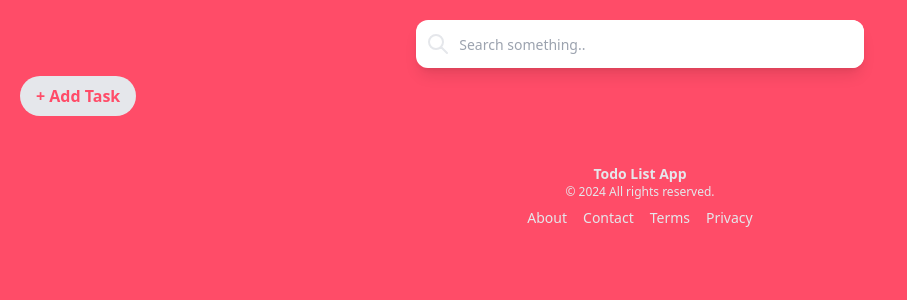
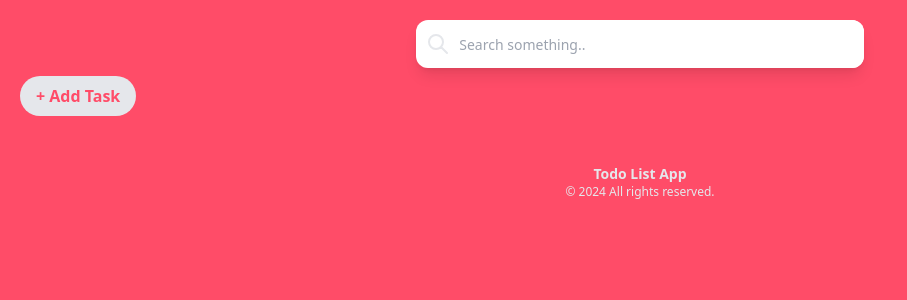
Before and after one commit to NagarajanSanthosh/todo-react, a React (Create React App) app: page / in a window 1280 px wide. Shown: the top 300 px of the page, without its empty margins (0-907 px from the left). Built offline with nearby package versions, Linux system fonts and the light colour scheme.

Commit message:
Header, footer modified

```diff
--- a/src/Footer.jsx
+++ b/src/Footer.jsx
@@ -8,12 +8,13 @@
           <p className="text-sm font-semibold">Todo List App</p>
           <p className="text-xs">© {new Date().getFullYear()} All rights reserved.</p>
         </div>
-        <div className="flex gap-4 mt-2 md:mt-0">
+        {/*<div className="flex gap-4 mt-2 md:mt-0">
           <a  className="text-sm hover:text-gray-300">About</a>
           <a  className="text-sm hover:text-gray-300">Contact</a>
           <a className="text-sm hover:text-gray-300">Terms</a>
           <a className="text-sm hover:text-gray-300">Privacy</a>
         </div>
+  */}
       </div>
     </footer>
   );
--- a/src/Header.jsx
+++ b/src/Header.jsx
@@ -4,9 +4,10 @@
         <div className='header max-w-md mx-auto rounded-xl shadow-lg overflow-hidden md:max-w-2xl mb-2'>
             <div className="relative flex items-center text-gray w-full h-12 rounded-lg focus-within:shadow-lg bg-white overflow-hidden">
                 <div className="grid place-items-center h-full w-12  text-gray-200">
-                    <svg xmlns="http://www.w3.org/2000/svg" className="h-6 w-6" fill="none" viewBox="0 0 24 24" stroke="currentColor">
-                        <path stroke-linecap="round" stroke-linejoin="round" stroke-width="2" d="M21 21l-6-6m2-5a7 7 0 11-14 0 7 7 0 0114 0z" />
-                    </svg>
+                <svg xmlns="http://www.w3.org/2000/svg" className="h-6 w-6" fill="none" viewBox="0 0 24 24" stroke="currentColor">
+                <path strokeLinecap="round" strokeLinejoin="round" strokeWidth="2" d="M21 21l-6-6m2-5a7 7 0 11-14 0 7 7 0 0114 0z" />
+            </svg>
+
                 </div>
 
                 <input
```
